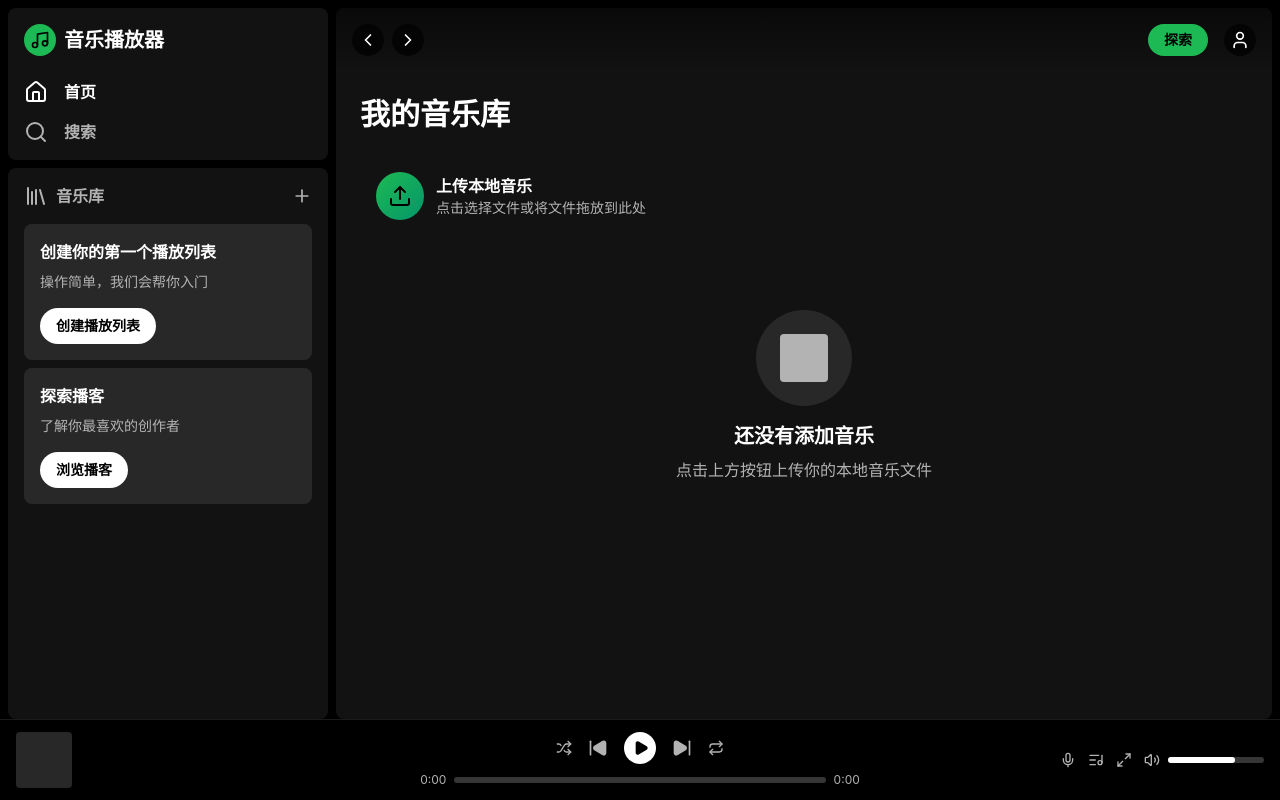
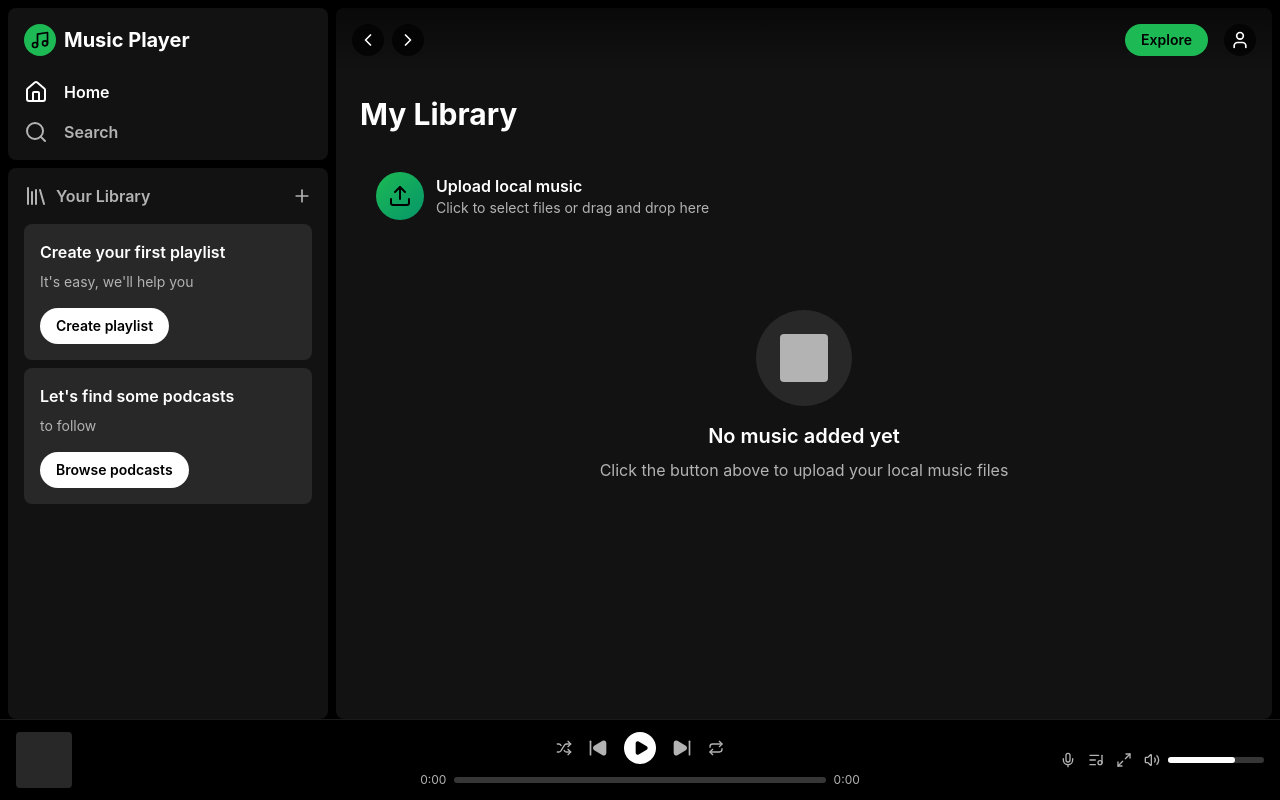
Before and after one commit to miti06983-ui/miti06983-ui.github.io, a React (Vite) app: page / in a window 1280 px wide. Built offline with nearby package versions, Linux system fonts and the light colour scheme; the HTML template or start-up script is replaced by a standard one.

Commit message:
feat: 开发本地音乐播放器
Co-authored-by: traeagent <traeagent@users.noreply.github.com>

```diff
--- a/index.html
+++ b/index.html
@@ -1,10 +1,10 @@
 <!doctype html>
-<html lang="zh-CN">
+<html lang="en">
   <head>
     <meta charset="UTF-8" />
     <link rel="icon" type="image/svg+xml" href="/vite.svg" />
     <meta name="viewport" content="width=device-width, initial-scale=1.0" />
-    <title>Spotify 本地音乐播放器</title>
+    <title>Spotify Local Music Player</title>
   </head>
   <body>
     <div id="root"></div>
--- a/src/components/FileUploader.tsx
+++ b/src/components/FileUploader.tsx
@@ -15,8 +15,8 @@ const FileUploader: React.FC<FileUploaderProps> = ({ className }) => {
   const processFile = async (file: File): Promise<Track> => {
     const url = URL.createObjectURL(file);
     let title = file.name.replace(/\.[^/.]+$/, "");
-    let artist = "未知艺术家";
-    let album = "未知专辑";
+    let artist = "Unknown Artist";
+    let album = "Unknown Album";
     let duration = 0;
     let cover: string | undefined;
 
@@ -34,7 +34,7 @@ const FileUploader: React.FC<FileUploaderProps> = ({ className }) => {
         cover = URL.createObjectURL(blob);
       }
     } catch (error) {
-      console.error("解析元数据失败:", error);
+      console.error("Failed to parse metadata:", error);
 
       const tempAudio = new Audio();
       tempAudio.src = url;
@@ -61,7 +61,7 @@ const FileUploader: React.FC<FileUploaderProps> = ({ className }) => {
 
     const validFiles = Array.from(files).filter(isValidAudioFile);
     if (validFiles.length === 0) {
-      alert("请选择有效的音频文件 (mp3, wav, ogg, flac, m4a, aac)");
+      alert("Please select valid audio files (MP3, WAV, OGG, FLAC, M4A, AAC)");
       return;
     }
 
@@ -93,8 +93,8 @@ const FileUploader: React.FC<FileUploaderProps> = ({ className }) => {
           <Upload className="w-6 h-6 text-black" />
         </div>
         <div>
-          <p className="text-white font-semibold">上传本地音乐</p>
-          <p className="text-spotify-lightGray text-sm">点击选择文件或将文件拖放到此处</p>
+          <p className="text-white font-semibold">Upload local music</p>
+          <p className="text-spotify-lightGray text-sm">Click to select files or drag and drop here</p>
         </div>
       </label>
     </div>
--- a/src/components/MainContent.tsx
+++ b/src/components/MainContent.tsx
@@ -30,7 +30,7 @@ const MainContent: React.FC<MainContentProps> = ({ className }) => {
         </div>
         <div className="flex items-center gap-4">
           <button className="bg-spotify-green text-black px-4 py-1.5 rounded-full text-sm font-semibold hover:scale-105 transition-transform">
-            探索
+            Explore
           </button>
           <button className="w-8 h-8 bg-black/70 rounded-full flex items-center justify-center text-white hover:bg-black/90">
             <User className="w-5 h-5" />
@@ -40,23 +40,23 @@ const MainContent: React.FC<MainContentProps> = ({ className }) => {
 
       <main className="flex-1 overflow-y-auto p-6">
         <div className="mb-8">
-          <h1 className="text-3xl font-bold text-white mb-6">我的音乐库</h1>
+          <h1 className="text-3xl font-bold text-white mb-6">My Library</h1>
           <FileUploader className="mb-8" />
         </div>
 
         {playlist.length > 0 && (
           <div>
             <div className="flex items-center justify-between mb-4">
-              <h2 className="text-2xl font-bold text-white">播放列表 ({playlist.length} 首)</h2>
+              <h2 className="text-2xl font-bold text-white">Playlist ({playlist.length} songs)</h2>
             </div>
 
             <div className="grid grid-cols-1 gap-1">
               <div className="grid grid-cols-[40px_40px_1fr_auto] md:grid-cols-[40px_40px_1fr_1fr_auto] gap-4 px-2 pb-2 text-sm text-spotify-lightGray border-b border-white/10">
                 <div className="text-center">#</div>
                 <div></div>
-                <div>标题</div>
-                <div className="hidden md:block">专辑</div>
-                <div className="text-right">时长</div>
+                <div>Title</div>
+                <div className="hidden md:block">Album</div>
+                <div className="text-right">Duration</div>
               </div>
 
               {playlist.map((track, index) => (
@@ -71,8 +71,8 @@ const MainContent: React.FC<MainContentProps> = ({ className }) => {
             <div className="w-24 h-24 bg-spotify-gray rounded-full flex items-center justify-center mb-4">
               <div className="w-12 h-12 bg-spotify-lightGray rounded" />
             </div>
-            <p className="text-white text-xl font-semibold mb-2">还没有添加音乐</p>
-            <p className="text-spotify-lightGray">点击上方按钮上传你的本地音乐文件</p>
+            <p className="text-white text-xl font-semibold mb-2">No music added yet</p>
+            <p className="text-spotify-lightGray">Click the button above to upload your local music files</p>
           </div>
         )}
       </main>
--- a/src/components/Sidebar.tsx
+++ b/src/components/Sidebar.tsx
@@ -19,16 +19,16 @@ const Sidebar: React.FC<SidebarProps> = ({ className }) => {
           <div className="w-8 h-8 bg-spotify-green rounded-full flex items-center justify-center">
             <Music className="w-5 h-5 text-black" />
           </div>
-          <span className="text-white font-bold text-xl">音乐播放器</span>
+          <span className="text-white font-bold text-xl">Music Player</span>
         </div>
         <nav className="flex flex-col gap-4">
           <a href="#" className="flex items-center gap-4 text-white font-semibold hover:text-white transition-colors">
             <Home className="w-6 h-6" />
-            <span>首页</span>
+            <span>Home</span>
           </a>
           <a href="#" className="flex items-center gap-4 text-spotify-lightGray font-semibold hover:text-white transition-colors">
             <Search className="w-6 h-6" />
-            <span>搜索</span>
+            <span>Search</span>
           </a>
         </nav>
       </div>
@@ -37,7 +37,7 @@ const Sidebar: React.FC<SidebarProps> = ({ className }) => {
         <div className="flex items-center justify-between mb-4">
           <button className="flex items-center gap-2 text-spotify-lightGray font-semibold hover:text-white transition-colors">
             <Library className="w-6 h-6" />
-            <span>音乐库</span>
+            <span>Your Library</span>
           </button>
           <button className="text-spotify-lightGray hover:text-white transition-colors">
             <Plus className="w-5 h-5" />
@@ -46,17 +46,17 @@ const Sidebar: React.FC<SidebarProps> = ({ className }) => {
 
         <div className="flex-1 overflow-y-auto space-y-2">
           <div className="bg-spotify-gray p-4 rounded-lg">
-            <p className="text-white font-semibold mb-2">创建你的第一个播放列表</p>
-            <p className="text-spotify-lightGray text-sm mb-4">操作简单，我们会帮你入门</p>
+            <p className="text-white font-semibold mb-2">Create your first playlist</p>
+            <p className="text-spotify-lightGray text-sm mb-4">It's easy, we'll help you</p>
             <button className="bg-white text-black px-4 py-2 rounded-full text-sm font-semibold hover:scale-105 transition-transform">
-              创建播放列表
+              Create playlist
             </button>
           </div>
           <div className="bg-spotify-gray p-4 rounded-lg">
-            <p className="text-white font-semibold mb-2">探索播客</p>
-            <p className="text-spotify-lightGray text-sm mb-4">了解你最喜欢的创作者</p>
+            <p className="text-white font-semibold mb-2">Let's find some podcasts</p>
+            <p className="text-spotify-lightGray text-sm mb-4">to follow</p>
             <button className="bg-white text-black px-4 py-2 rounded-full text-sm font-semibold hover:scale-105 transition-transform">
-              浏览播客
+              Browse podcasts
             </button>
           </div>
         </div>
```
